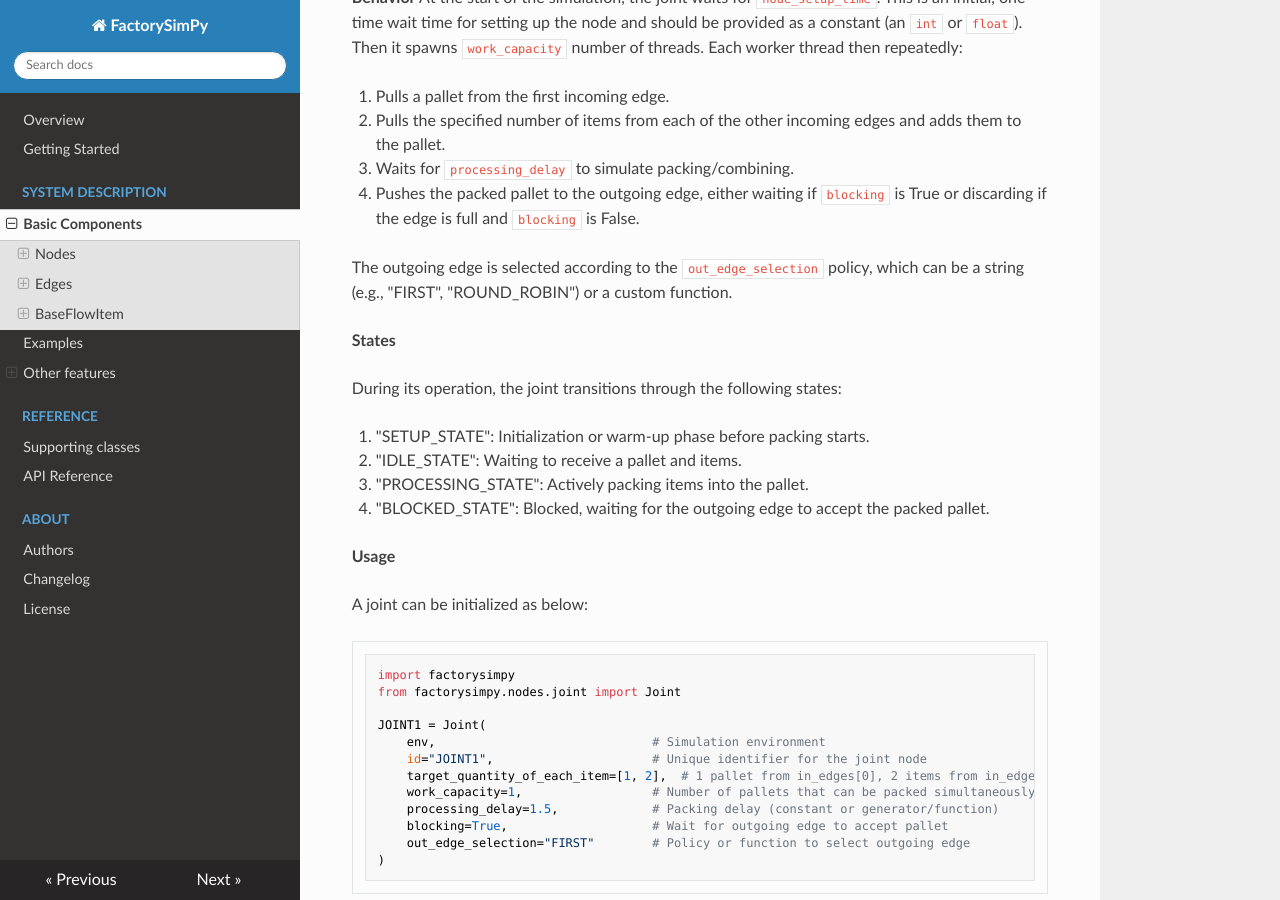
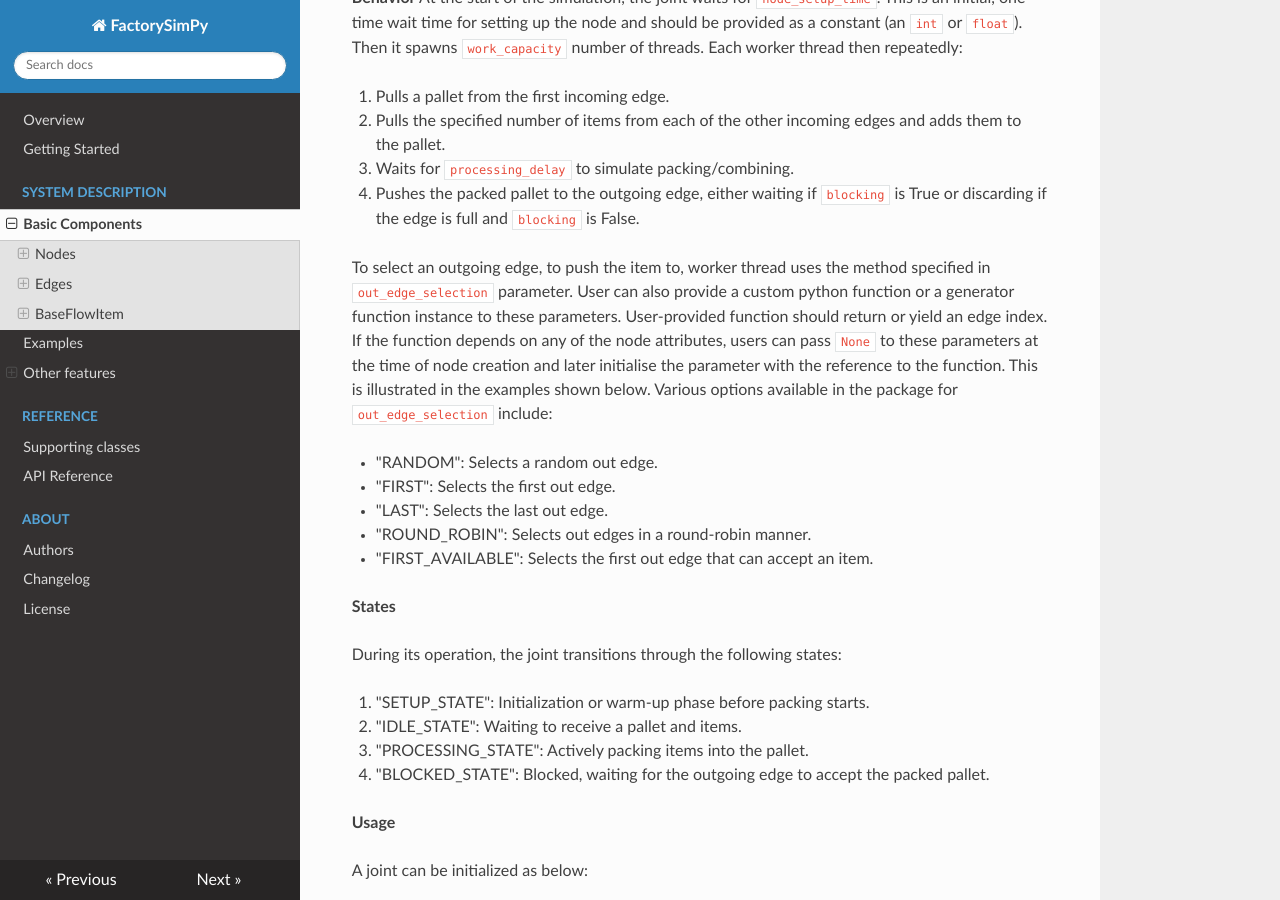
Before and after one commit to FactorySimPy/FactorySimPy, an MkDocs documentation site: the page built from docs/basic_components.md, in a window 1280 px wide and 900 px high, scrolled down 8503 px. Built offline with MkDocs 1.6.1, drawn with Linux system fonts in a browser that asks for light colours; nearby versions of some CDN libraries; some of the changed text lies outside the part shown.

Commit message:
documentation update

```diff
--- a/docs/basic_components.md
+++ b/docs/basic_components.md
@@ -306,7 +306,14 @@ The `Joint` component represents a node that combines or packs items from multip
 3. Waits for `processing_delay` to simulate packing/combining.
 4. Pushes the packed pallet to the outgoing edge, either waiting if `blocking` is True or discarding if the edge is full and `blocking` is False.
 
-The outgoing edge is selected according to the `out_edge_selection` policy, which can be a string (e.g., "FIRST", "ROUND_ROBIN") or a custom function.
+To select an outgoing edge, to push the item to, worker thread uses the method specified in `out_edge_selection` parameter. User can also provide a custom python function or a generator function instance to these parameters. User-provided function should return or yield an edge index. If the function depends on any of the node attributes, users can pass `None` to these parameters at the time of node creation and later initialise the parameter with the reference to the function. This is illustrated in the examples shown below.
+Various options available in the package for `out_edge_selection` include:
+
+- "RANDOM": Selects a random out edge.
+- "FIRST": Selects the first out edge.
+- "LAST": Selects the last out edge.
+- "ROUND_ROBIN": Selects out edges in a round-robin manner.
+- "FIRST_AVAILABLE": Selects the first out edge that can accept an item.
 
 **States**
 
@@ -385,6 +392,16 @@ At the start of the simulation, the split waits for `node_setup_time`. Each work
 3. Unpacks the items from the pallet and pushes each item to an outgoing edge, one by one, using the `out_edge_selection` policy.
 4. After all items are pushed, the empty container itself is pushed to an outgoing edge.
 5. If `blocking` is True, the split waits for the outgoing edge to accept each item; if `blocking` is False, items are discarded if the outgoing edge is full.
+
+To select an outgoing edge and incoming edge, worker thread uses the method specified in `out_edge_selection` and `in_edge_selection` parameters. User can also provide a custom python function or a generator function instance to these parameters. User-provided function should return or yield an edge index. If the function depends on any of the node attributes, users can pass `None` to these parameters at the time of node creation and later initialise the parameter with the reference to the function. This is illustrated in the examples shown below.
+Various options available in the package for `in_edge_selection` and `out_edge_selection` include:
+
+- "RANDOM": Selects a random out edge.
+- "FIRST": Selects the first out edge.
+- "LAST": Selects the last out edge.
+- "ROUND_ROBIN": Selects out edges in a round-robin manner.
+- "FIRST_AVAILABLE": Selects the first out edge that can accept an item.
+
 
 **States**
 
```
